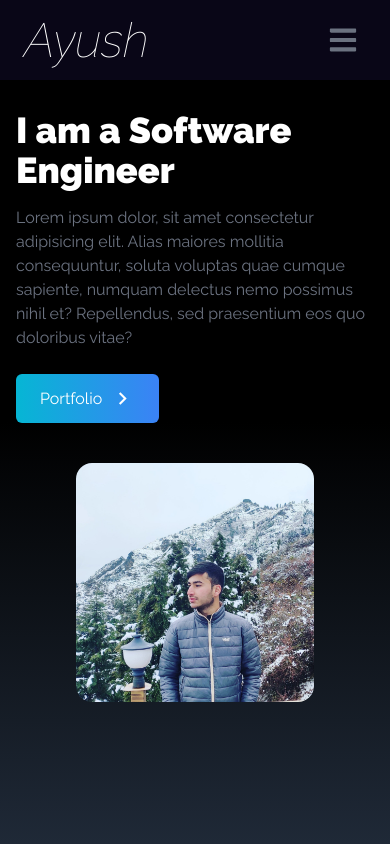
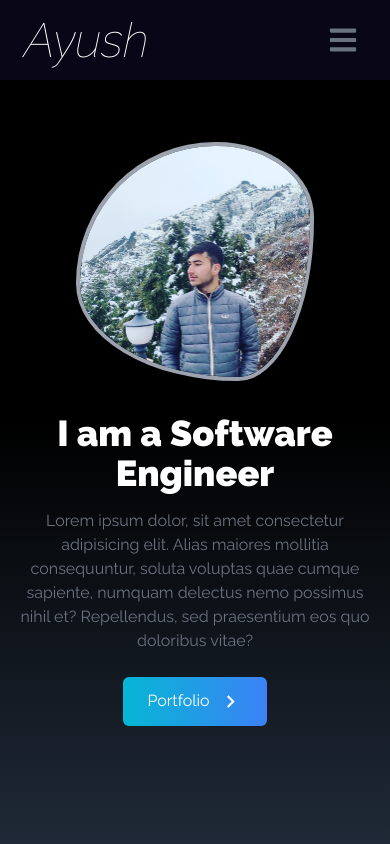
Before and after one commit to Ayush-Sajwan/Portfolio, a React (Create React App) app: page / in a window 390 px wide. Shown: the top 844 px of the page. Built offline with nearby package versions, Linux system fonts and the light colour scheme.

Commit message:
Added profile picture animation and improved responsiveness'

```diff
--- a/src/components/Home.jsx
+++ b/src/components/Home.jsx
@@ -8,9 +8,9 @@ const Home = () => {
   return (
     <div name="home" className='h-screen w-full bg-gradient-to-b from-black via-black to-gray-800'>
 
-      <div className='max-w-screen-lg mx-auto flex flex-col items-center justify-center h-full px-4 md:flex-row'>
+      <div className='max-w-screen-lg mx-auto flex flex-col-reverse items-center justify-center h-full px-4 md:flex-row'>
 
-        <div className='flex flex-col justify-center'>
+        <div className='flex flex-col justify-center items-center text-center md:items-start md:text-start'>
             <h2 className='text-4xl sm:text-7xl font-bold text-white'>I am a Software Engineer</h2>
 
             <p className='text-gray-500 py-4'>Lorem ipsum dolor, sit amet consectetur adipisicing elit. Alias maiores mollitia consequuntur, soluta voluptas quae cumque sapiente, numquam delectus nemo possimus nihil et? Repellendus, sed praesentium eos quo doloribus vitae?</p>
@@ -30,7 +30,7 @@ const Home = () => {
         </div>
 
         <div className='py-8 mx-auto w-2/3 md:w-full'>
-            <img src={ProfileImage} alt="profile" className='rounded-2xl  ' />
+            <img src={ProfileImage} alt="profile" className='rounded-2xl animate-blob border-4 border-gray-400 ' />
         </div>
 
       </div>
--- a/tailwind.config.js
+++ b/tailwind.config.js
@@ -4,7 +4,17 @@ module.exports = {
     "./src/**/*.{js,jsx,ts,tsx}",
   ],
   theme: {
-    extend: {},
+    extend: {
+      animation:{
+        blob:'blob 7s ease-in-out alternate infinite',
+      },
+      keyframes:{
+        blob:{
+          '0%,100%':{ borderRadius:'60% 40% 30% 70% / 60% 30% 70% 40%'},
+          '50%':{borderRadius:'30% 60% 70% 40% / 50% 60% 30% 60%'}
+        }
+      }
+    },
   },
   plugins: [],
 }
```
